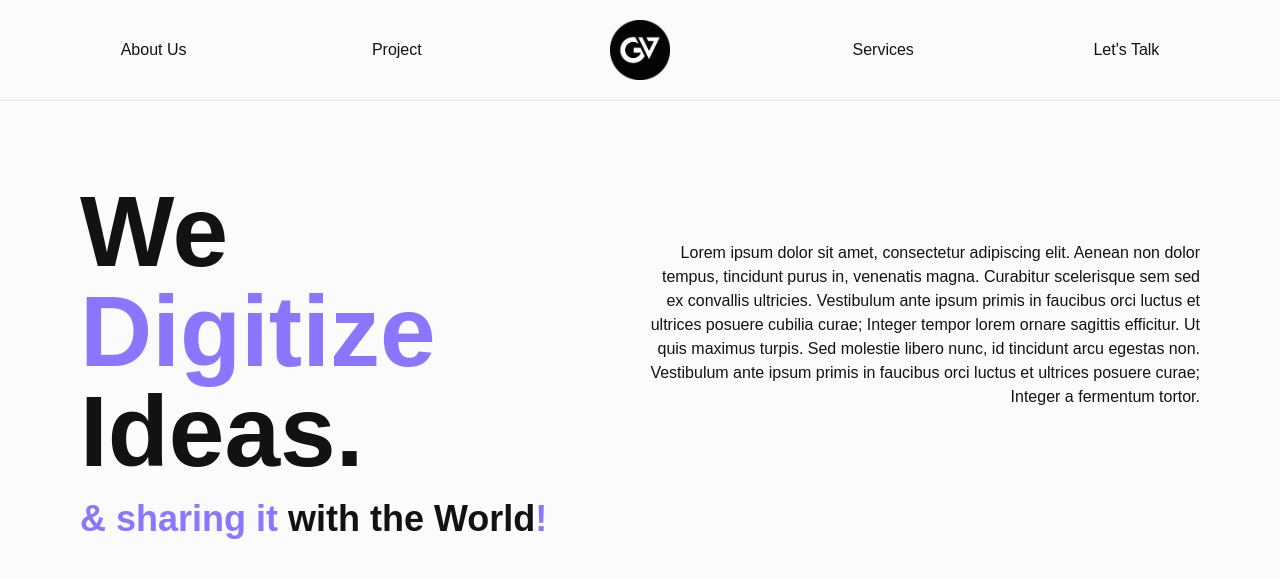
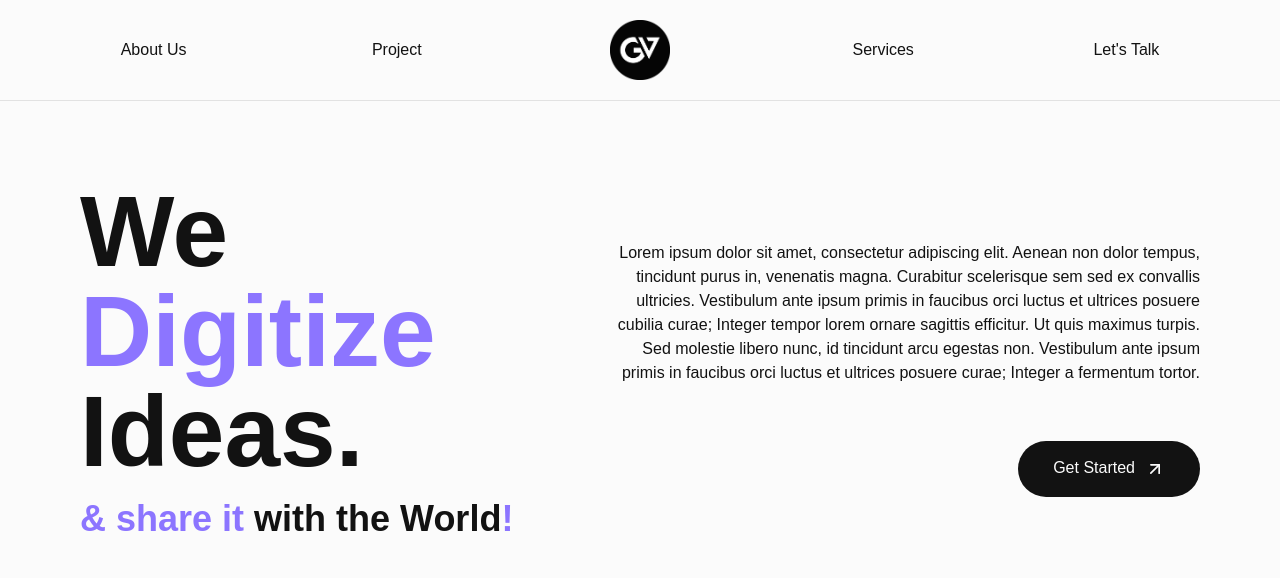
Before and after one commit to himakhaitan/GV-Website, a Next.js app: page / in a window 1280 px wide. Shown: the top 578 px of the page. Built offline with nearby package versions, Linux system fonts and the light colour scheme.

Commit message:
Button Component Added

```diff
--- /dev/null
+++ b/components/Button.jsx
@@ -0,0 +1,29 @@
+import Link from "next/link";
+import classes from "../styles/components/Button.module.css";
+
+const Button = ({ isLink, href, text, isIcon, Icon, theme, className }) => {
+  let main = (
+    <span className={classes.btn_content + " " + className}>
+      <span>{text}</span>
+    </span>
+  );
+
+  if (isIcon) {
+    main = (
+      <span className={classes.btn_content}>
+        <span className={classes.btn_text}>{text}</span>
+        <span className={classes.btn_icon}>
+          <Icon />
+        </span>
+      </span>
+    );
+  }
+
+  return (
+    <div className={classes.btn + " " + classes[theme]}>
+      {isLink && <Link href={href}>{main}</Link>}
+    </div>
+  );
+};
+
+export default Button;
--- a/package.json
+++ b/package.json
@@ -14,6 +14,7 @@
     "eslint-config-next": "13.0.7",
     "next": "13.0.7",
     "react": "18.2.0",
-    "react-dom": "18.2.0"
+    "react-dom": "18.2.0",
+    "react-icons": "^4.7.1"
   }
 }
--- a/pages/index.js
+++ b/pages/index.js
@@ -1,5 +1,8 @@
 import Head from "next/head";
 import classes from "../styles/Home.module.css";
+import Button from "../components/Button";
+
+import { FiArrowUpRight } from "react-icons/fi";
 
 export default function Home() {
   return (
@@ -18,7 +21,7 @@ export default function Home() {
             <h1 className='color-secondary'>Digitize</h1>
             <h1>Ideas.</h1>
             <h3 className='color-secondary margin-top-small'>
-             & sharing it <span className="color-primary">with the World</span>!
+              & share it <span className='color-primary'>with the World</span>!
             </h3>
           </div>
           <div className={classes.home_first_secondary}>
@@ -32,8 +35,16 @@ export default function Home() {
               Vestibulum ante ipsum primis in faucibus orci luctus et ultrices
               posuere curae; Integer a fermentum tortor.
             </p>
-            <div className={classes.home_first_cta}>
-
+            <div className={classes.home_first_cta + " margin-bottom-medium"}>
+              <Button
+                isLink={true}
+                href='/'
+                isIcon={true}
+                theme='primary'
+                text='Get Started'
+                Icon={FiArrowUpRight}
+                className="margin-right-medium"
+              />
             </div>
           </div>
         </div>
--- a/styles/Home.module.css
+++ b/styles/Home.module.css
@@ -3,6 +3,12 @@
   display: grid;
   grid-template-columns: auto 1fr;
   grid-column-gap: 10rem;
+}
+
+.home_first_cta {
+  display: flex;
+  justify-content: flex-end;
+  column-gap: 2rem;
 }
 
 .home_first_secondary {
--- /dev/null
+++ b/styles/components/Button.module.css
@@ -0,0 +1,37 @@
+.btn {
+  padding: 1.8rem 3.5rem;
+  display: inline;
+  font-size: 1.6rem;
+  border-radius: 10rem;
+  cursor: pointer;
+  transition: all 0.2s ease-in-out;
+}
+
+.btn:hover {
+    transform: translateY(-0.5rem);
+    box-shadow: 0rem 1rem 2rem rgba(0, 0, 0, 0.2);
+}
+
+.btn_content {
+  display: grid;
+  grid-template-columns: 1fr auto;
+  grid-column-gap: 1rem;
+}
+
+.btn_icon {
+  display: flex;
+  font-size: 2rem;
+  align-items: center;
+  justify-content: center;
+}
+
+.primary {
+  background-color: var(--color-primary);
+  color: var(--color-tertiary);
+}
+
+.secondary {
+}
+
+.tertiary {
+}
```
Also changed, not shown: 1 other file (tests, documents, lock files or other folders).
